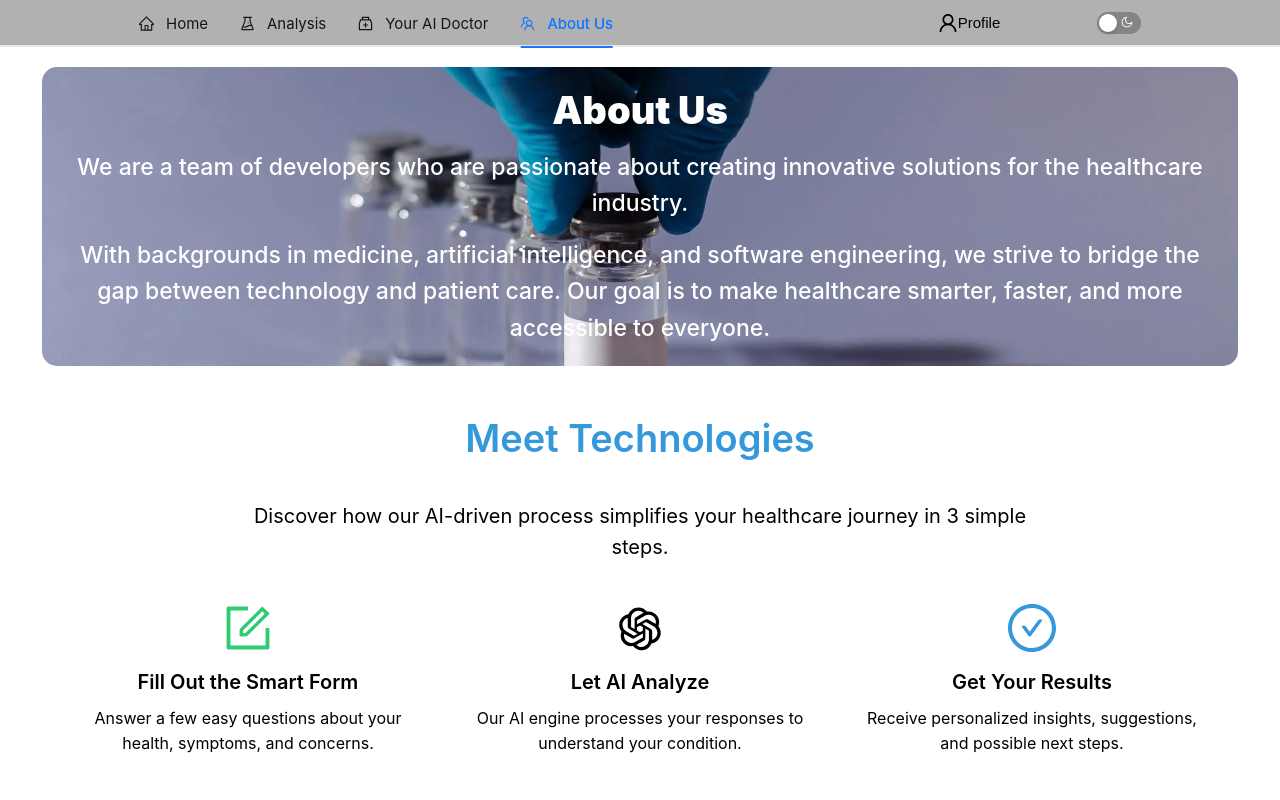
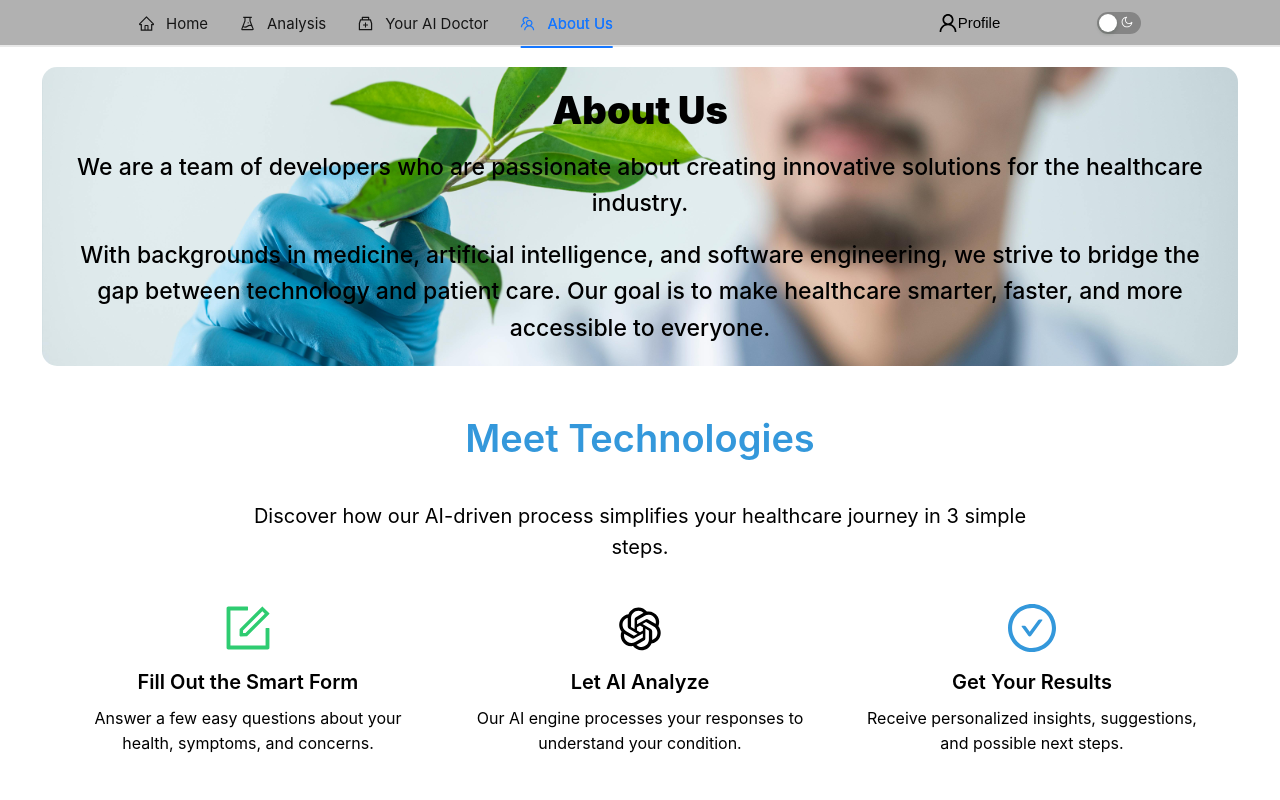
Before and after one commit to MediScanAi/MediScanAi, a React (Vite) app: page /about-us in a window 1280 px wide. Shown: the top 800 px of the page. Built offline with nearby package versions, Linux system fonts and the light colour scheme; no server answers.

Commit message:
Update About Us page styles and replace image with new version

```diff
--- a/src/pages/main/AboutUsPage.tsx
+++ b/src/pages/main/AboutUsPage.tsx
@@ -134,13 +134,13 @@ function AboutUsPage() {
           >
             <Title
               level={1}
-              style={{ color: 'white', marginBottom: 16, }}
+              style={{ color: 'black', marginBottom: 16, }}
             >
               <b>About Us</b>
             </Title>
             <Text
               type="secondary"
-              style={{ fontSize: 23, color: 'white', fontWeight: 500 }}
+              style={{ fontSize: 23, color: 'black', fontWeight: 500 }}
             >
               We are a team of developers who are passionate about creating
               innovative solutions for the healthcare industry.
@@ -148,7 +148,7 @@ function AboutUsPage() {
 
             <Text
               type="secondary"
-              style={{ fontSize: 23, color: 'white', fontWeight: 500, marginTop: '1rem' }}
+              style={{ fontSize: 23, color: 'black', fontWeight: 500, marginTop: '1rem' }}
             >
               With backgrounds in medicine, artificial intelligence, and software engineering,
               we strive to bridge the gap between technology and patient care. Our goal is to make
```
Also changed, not shown: src/assets/photos/aboutUs.webp.
